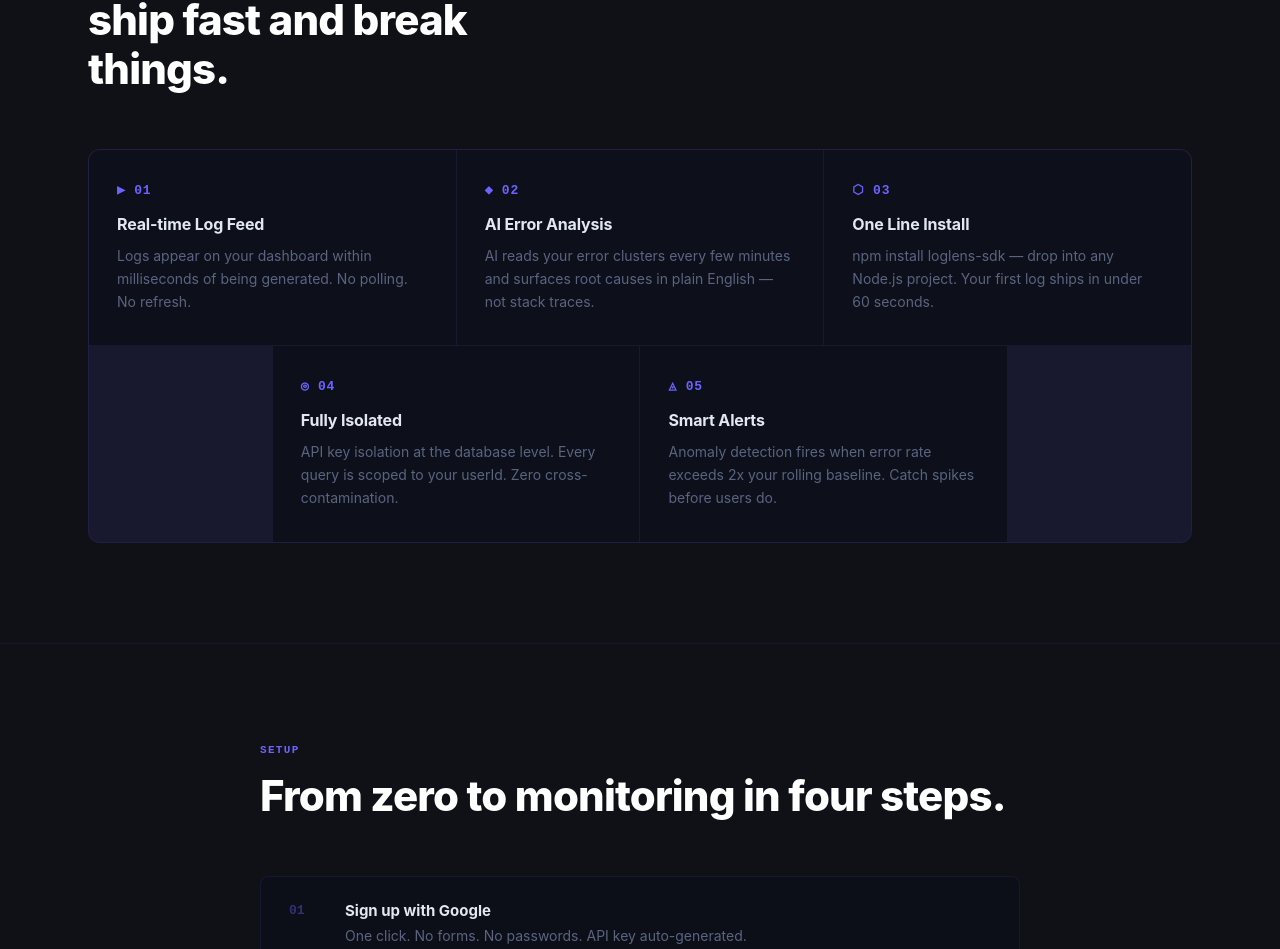
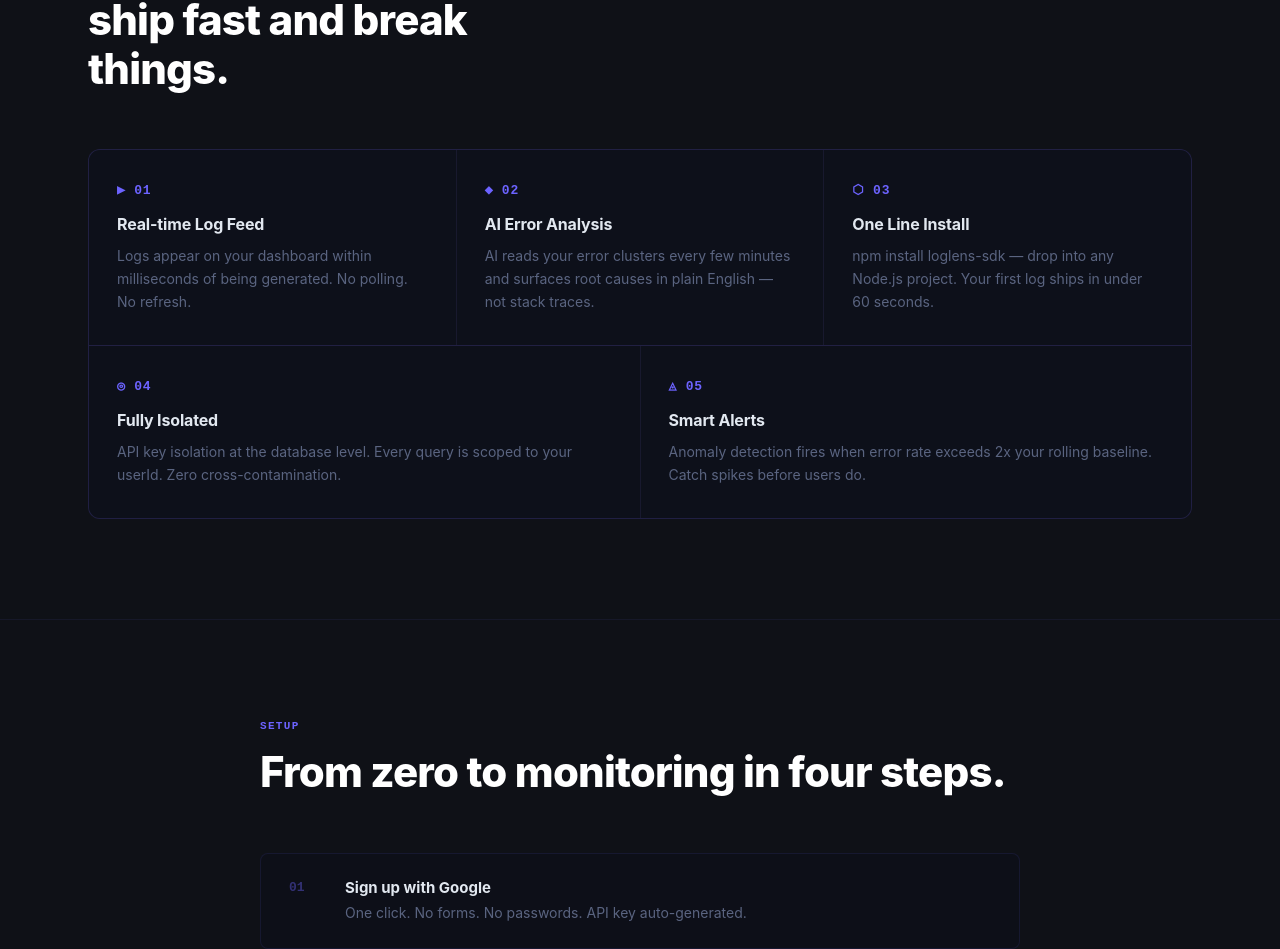
Before and after one commit to shambhavi1667/loglens, a React app in the folder frontend/: page / in a window 1280 px wide. Shown: the part 1130-2079 px from the top of the page. Built offline with nearby package versions, Linux system fonts and the light colour scheme; no server answers; the HTML template or start-up script is replaced by a standard one.

Commit message:
changes in landing page

```diff
--- a/frontend/src/pages/landing.jsx
+++ b/frontend/src/pages/landing.jsx
@@ -236,16 +236,17 @@ export default function Landing({ user }) {
           </h2>
         </motion.div>
 
-        <div style={{
+       {/* Top row - 3 cards */}
+<div style={{
   display: 'grid',
-  gridTemplateColumns: 'repeat(6, 1fr)',
+  gridTemplateColumns: 'repeat(3, 1fr)',
   gap: '1px',
   background: 'rgba(108,99,255,0.1)',
   border: '1px solid rgba(108,99,255,0.1)',
-  borderRadius: '12px',
+  borderRadius: '12px 12px 0 0',
   overflow: 'hidden'
 }}>
-  {features.map((f, i) => (
+  {features.slice(0, 3).map((f, i) => (
     <motion.div
       key={i}
       initial={{ opacity: 0 }}
@@ -255,12 +256,7 @@ export default function Landing({ user }) {
       style={{
         background: 'rgba(13, 16, 26, 0.95)',
         padding: '32px 28px',
-        transition: 'background 0.2s',
-        gridColumn: i === 0 ? '1 / span 2' :
-                    i === 1 ? '3 / span 2' :
-                    i === 2 ? '5 / span 2' :
-                    i === 3 ? '2 / span 2' :
-                    '4 / span 2'
+        transition: 'background 0.2s'
       }}>
       <div style={{
         fontSize: '13px', color: '#6C63FF',
@@ -269,17 +265,50 @@ export default function Landing({ user }) {
       }}>
         {f.icon} {String(i + 1).padStart(2, '0')}
       </div>
-      <h3 style={{
-        fontSize: '16px', fontWeight: 700,
-        marginBottom: '10px', color: '#e2e8f0',
-        letterSpacing: '-0.01em'
-      }}>
+      <h3 style={{ fontSize: '16px', fontWeight: 700, marginBottom: '10px', color: '#e2e8f0', letterSpacing: '-0.01em' }}>
         {f.title}
       </h3>
-      <p style={{
-        color: '#5a6480', lineHeight: 1.65,
-        fontSize: '14px', fontWeight: 400
+      <p style={{ color: '#5a6480', lineHeight: 1.65, fontSize: '14px', fontWeight: 400 }}>
+        {f.desc}
+      </p>
+    </motion.div>
+  ))}
+</div>
+
+{/* Bottom row - 2 cards centered */}
+<div style={{
+  display: 'grid',
+  gridTemplateColumns: 'repeat(2, 1fr)',
+  gap: '1px',
+  background: 'rgba(108,99,255,0.1)',
+  border: '1px solid rgba(108,99,255,0.1)',
+  borderTop: 'none',
+  borderRadius: '0 0 12px 12px',
+  overflow: 'hidden'
+}}>
+  {features.slice(3).map((f, i) => (
+    <motion.div
+      key={i}
+      initial={{ opacity: 0 }}
+      whileInView={{ opacity: 1 }}
+      transition={{ duration: 0.4, delay: i * 0.08 }}
+      whileHover={{ background: 'rgba(108,99,255,0.06)' }}
+      style={{
+        background: 'rgba(13, 16, 26, 0.95)',
+        padding: '32px 28px',
+        transition: 'background 0.2s'
       }}>
+      <div style={{
+        fontSize: '13px', color: '#6C63FF',
+        fontFamily: 'monospace', marginBottom: '16px',
+        fontWeight: 700, letterSpacing: '0.06em'
+      }}>
+        {f.icon} {String(i + 4).padStart(2, '0')}
+      </div>
+      <h3 style={{ fontSize: '16px', fontWeight: 700, marginBottom: '10px', color: '#e2e8f0', letterSpacing: '-0.01em' }}>
+        {f.title}
+      </h3>
+      <p style={{ color: '#5a6480', lineHeight: 1.65, fontSize: '14px', fontWeight: 400 }}>
         {f.desc}
       </p>
     </motion.div>
```
